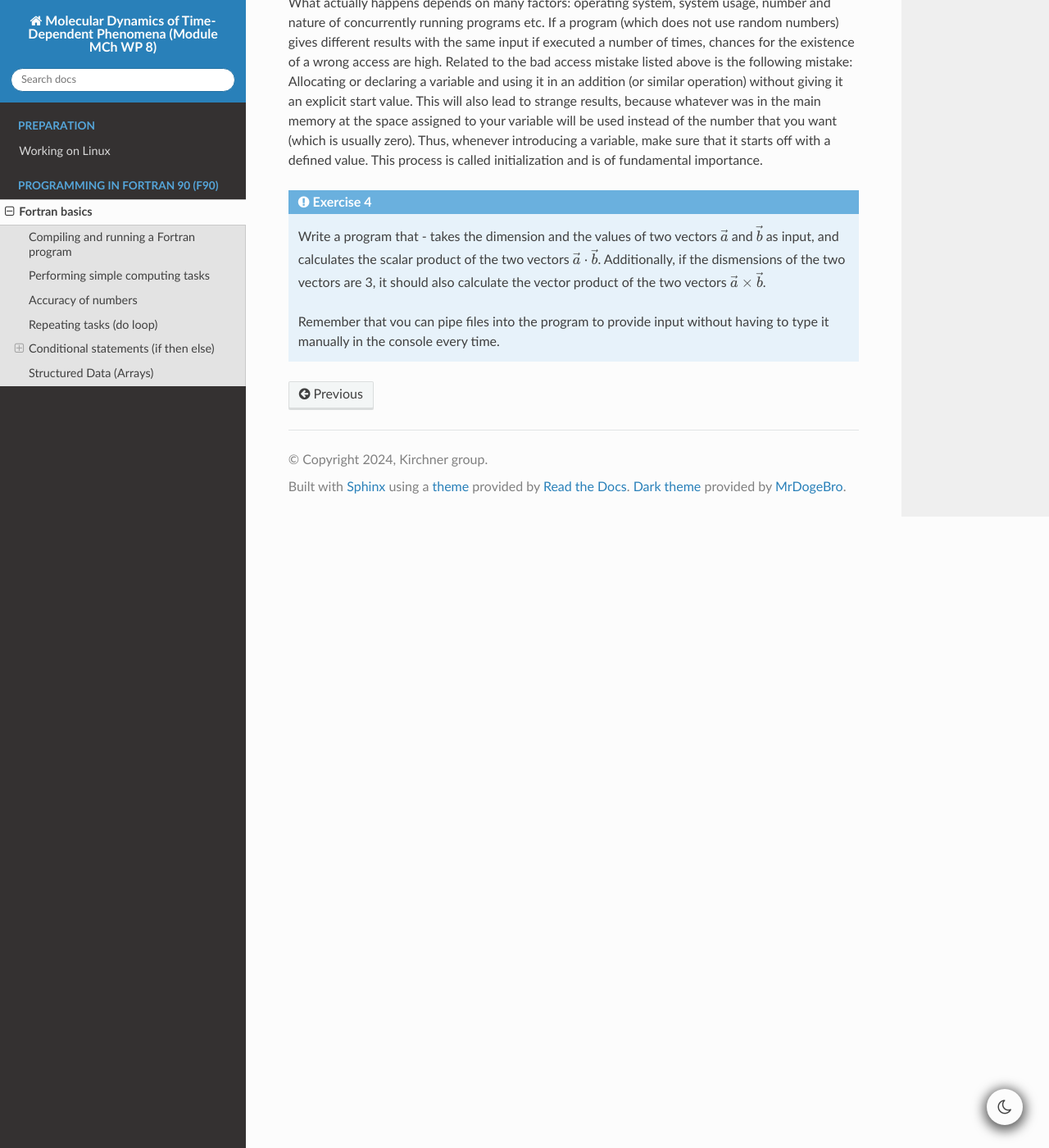
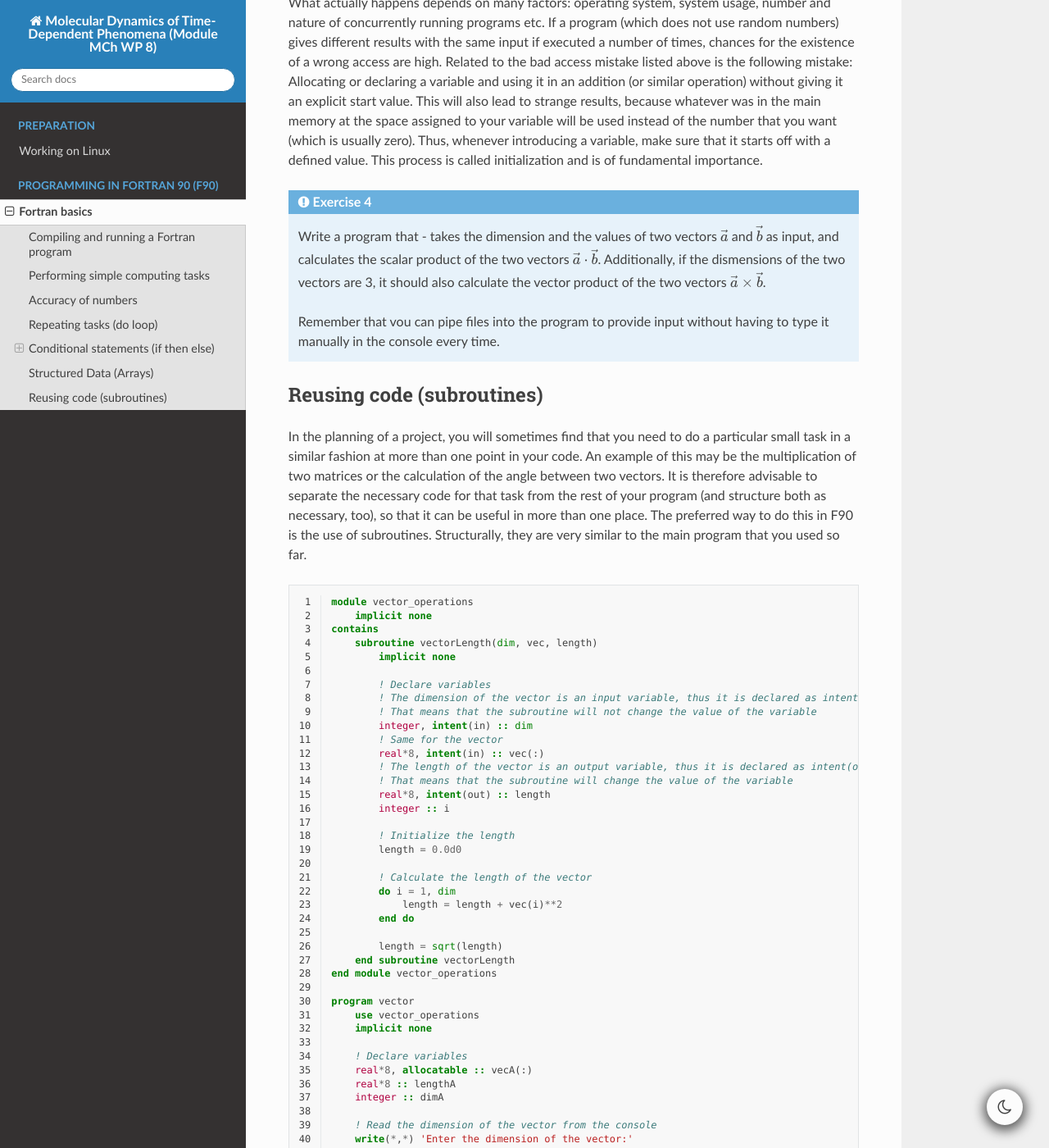
Before and after one commit to Katrin-Drys/WP8_programming, a Sphinx documentation site: the page built from docs/source/02_fortran.rst, in a window 1280 px wide and 1400 px high, scrolled down 9014 px. Shown: the whole window at 82% size. Built offline with Sphinx 7.4.7 and the Read the Docs theme 3.1.0, drawn with Linux system fonts in a browser that asks for light colours; some of the changed text lies outside the part shown.

Commit message:
subroutines

```diff
--- a/docs/source/02_fortran.rst
+++ b/docs/source/02_fortran.rst
@@ -472,3 +472,73 @@ it starts off with a defined value. This process is called initialization and is
 
     Remember that vou can pipe files into the program to provide input without having to type it manually
     in the console every time.
+
+
+Reusing code (subroutines)
+--------------------------
+In the planning of a project, you will sometimes find that you need to do a particular small task
+in a similar fashion at more than one point in your code. An example of this may be the multiplication
+of two matrices or the calculation of the angle between two vectors.
+It is therefore advisable to separate the necessary code for that task from the rest of your program
+(and structure both as necessary, too), so that it can be useful in more than one place. The preferred
+way to do this in F90 is the use of subroutines. Structurally, they are very similar to the main program
+that you used so far.
+
+.. code-block:: fortran
+    :linenos:
+
+    module vector_operations
+        implicit none
+    contains
+        subroutine vectorLength(dim, vec, length)
+            implicit none
+
+            ! Declare variables
+            ! The dimension of the vector is an input variable, thus it is declared as intent(in)
+            ! That means that the subroutine will not change the value of the variable
+            integer, intent(in) :: dim
+            ! Same for the vector
+            real*8, intent(in) :: vec(:)
+            ! The length of the vector is an output variable, thus it is declared as intent(out)
+            ! That means that the subroutine will change the value of the variable
+            real*8, intent(out) :: length
+            integer :: i
+
+            ! Initialize the length
+            length = 0.0d0
+
+            ! Calculate the length of the vector
+            do i = 1, dim
+                length = length + vec(i)**2
+            end do
+
+            length = sqrt(length)
+        end subroutine vectorLength
+    end module vector_operations
+
+    program vector
+        use vector_operations
+        implicit none
+
+        ! Declare variables
+        real*8, allocatable :: vecA(:)
+        real*8 :: lengthA
+        integer :: dimA
+
+        ! Read the dimension of the vector from the console
+        write(*,*) 'Enter the dimension of the vector:'
+        read(*,*) dimA
+
+        ! Allocate memory for the vector
+        allocate(vecA(dimA))
+
+        ! Read the values of the vector from the console
+        write(*,*) 'Enter the values of the vector:'
+        read(*,*) vecA
+
+        ! Call the subroutine that calculates the length of the vector
+        call vectorLength(dimA, vecA, lengthA)
+
+        ! Print the length of the vector
+        write(*,*) 'The length of the vector is ', lengthA
+    end program vector
```
